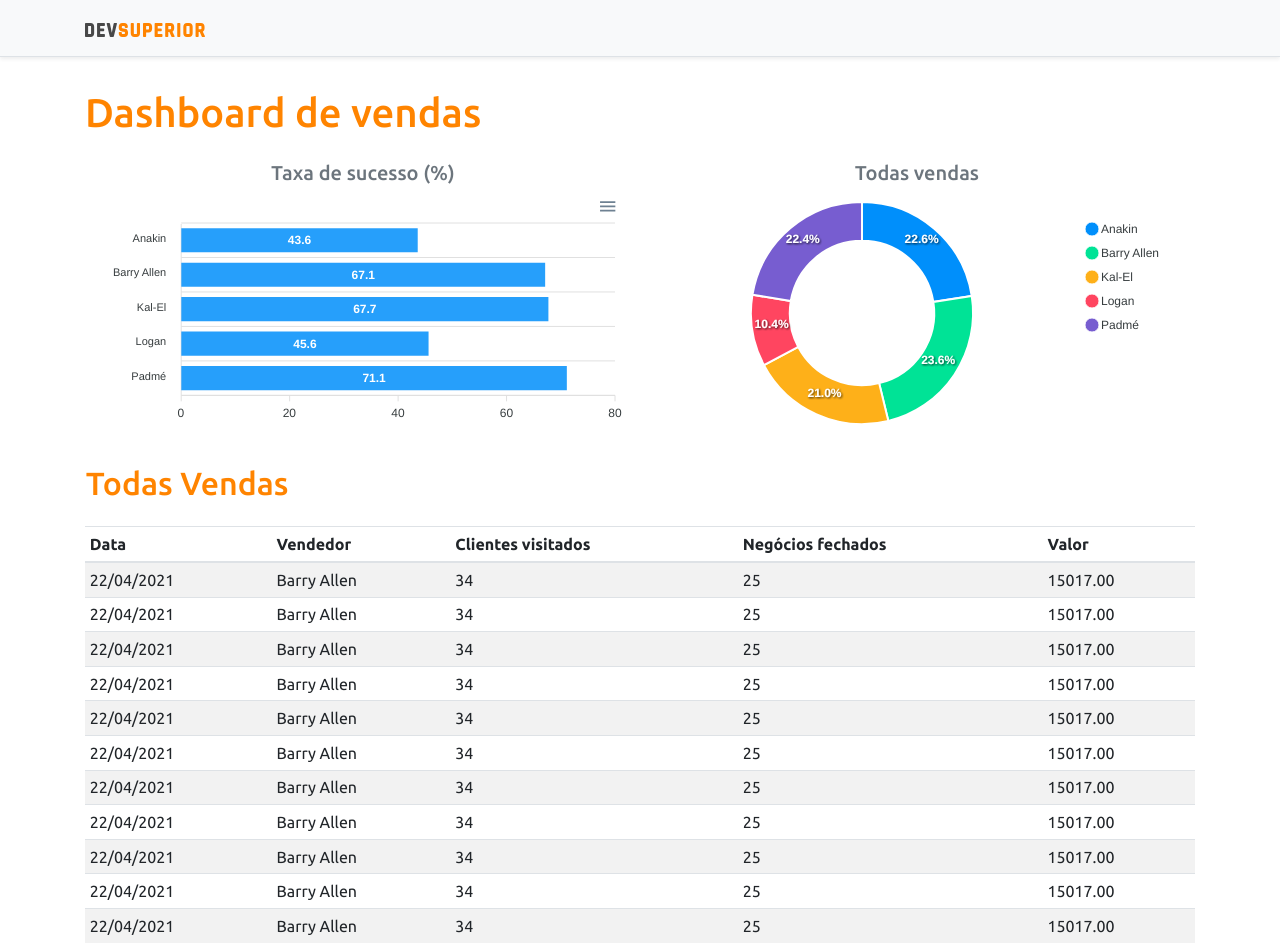
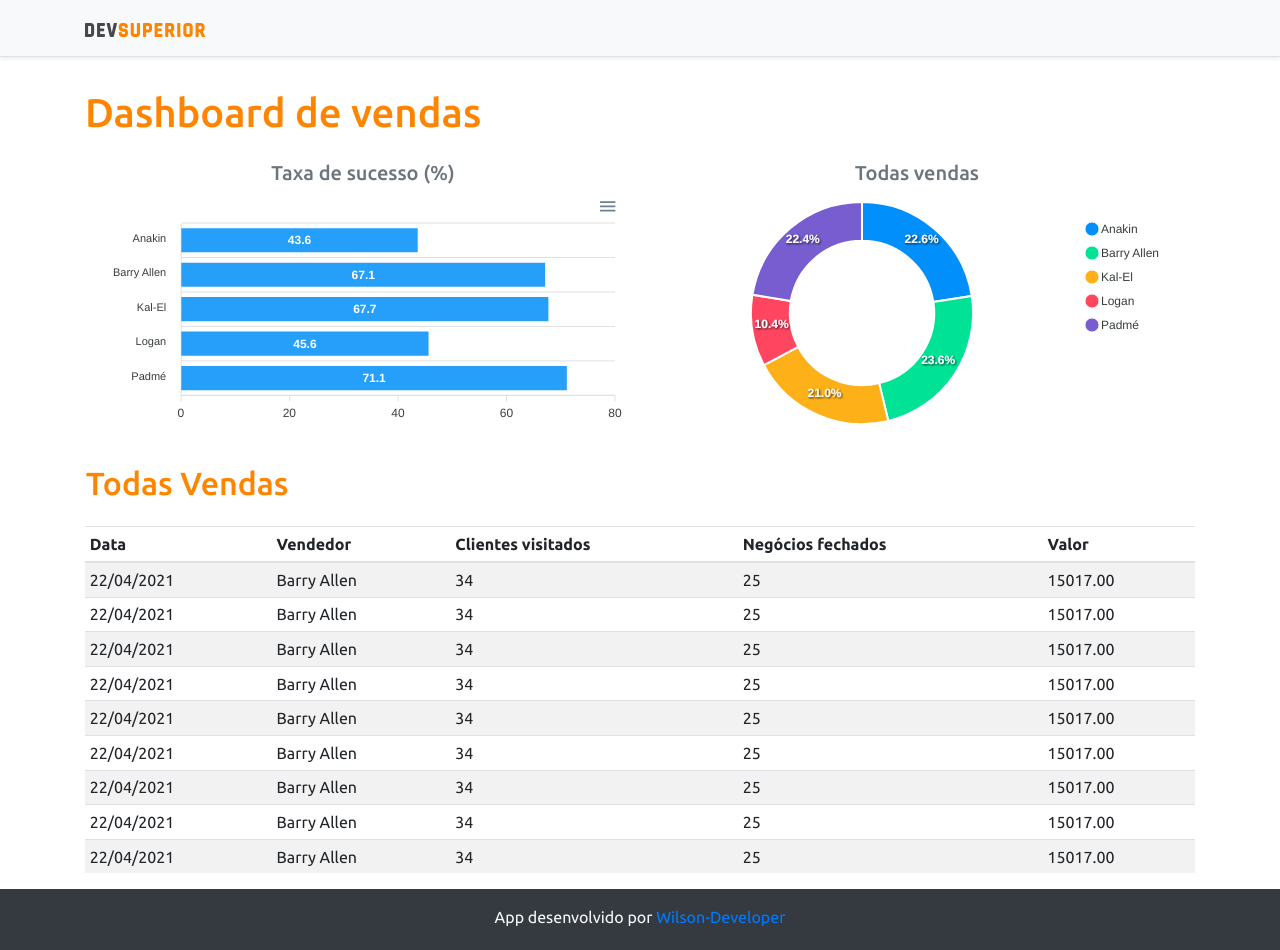
Before and after one commit to wilson-developer-git/springboot-react-sds3, a React (Create React App) app in the folder frontend/: page / in a window 1280 px wide. Shown: the top 950 px of the page. Built offline with nearby package versions, Linux system fonts and the light colour scheme.

Commit message:
Ultima alteração dos Graficos

```diff
--- a/frontend/src/components/datatable/index.tsx
+++ b/frontend/src/components/datatable/index.tsx
@@ -77,20 +77,7 @@
                             <td>25</td>
                             <td>15017.00</td>
                         </tr>
-                        <tr>
-                            <td>22/04/2021</td>
-                            <td>Barry Allen</td>
-                            <td>34</td>
-                            <td>25</td>
-                            <td>15017.00</td>
-                        </tr>
-                        <tr>
-                            <td>22/04/2021</td>
-                            <td>Barry Allen</td>
-                            <td>34</td>
-                            <td>25</td>
-                            <td>15017.00</td>
-                        </tr>
+
 
                     </tbody>
                 </table>
```
